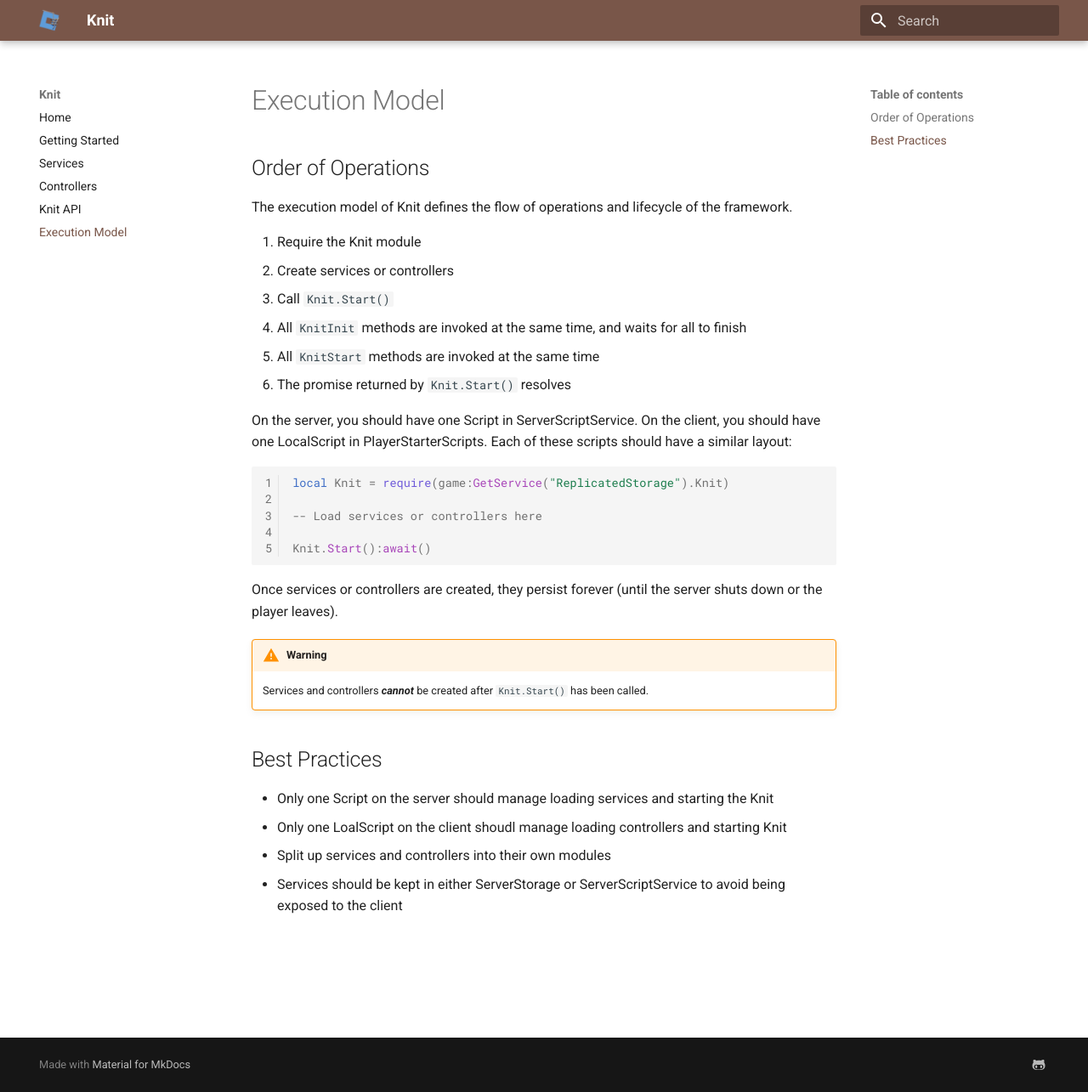
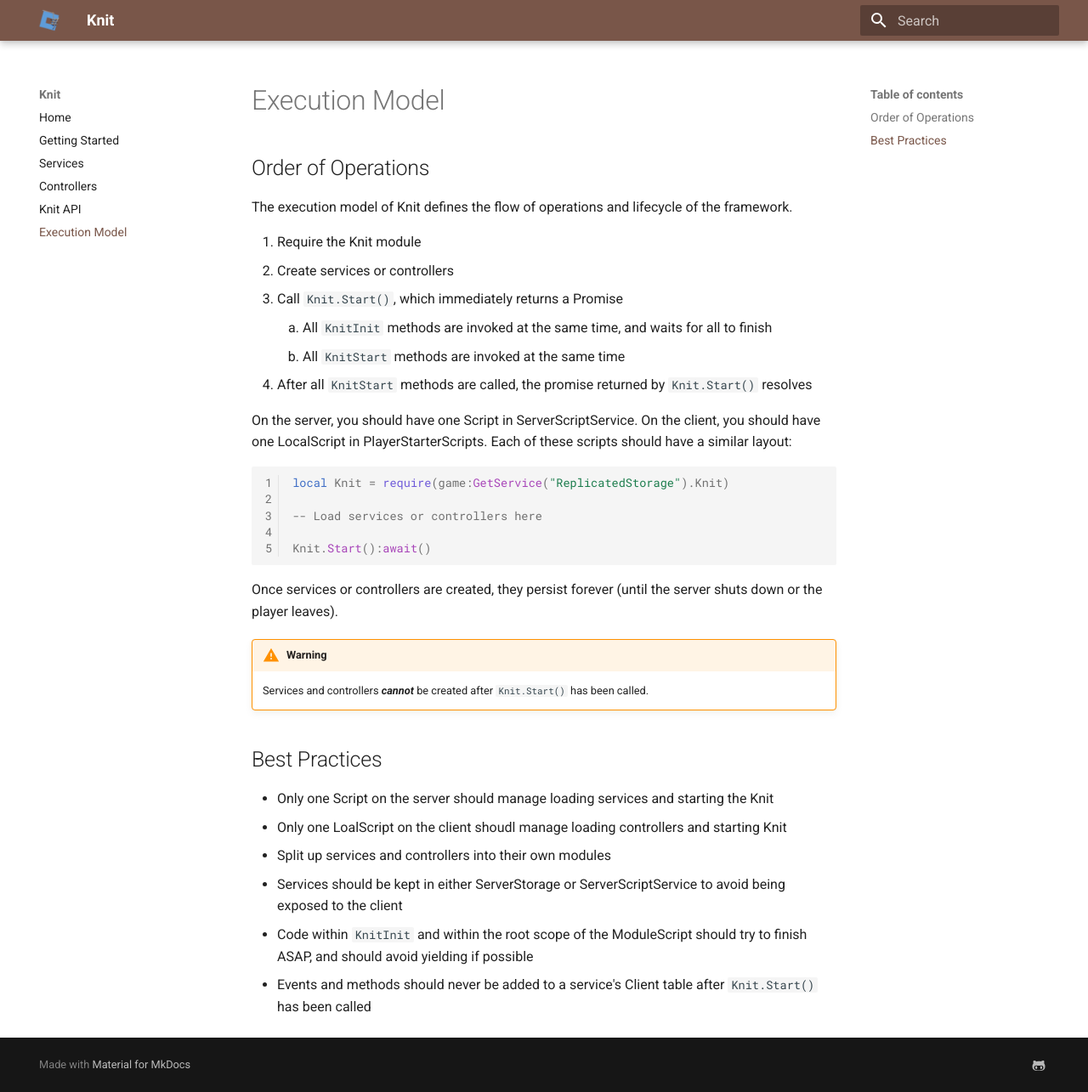
Before and after one commit to Sleitnick/Knit, an MkDocs documentation site: the page built from docs/executionmodel.md, in a window 1280 px wide and 1285 px high. Shown: the whole window at 85% size. Built offline with MkDocs 1.6.1 and Material for MkDocs 9.7.7, drawn with Linux system fonts in a browser that asks for light colours.

Commit message:
Execution model clarification

```diff
--- a/docs/executionmodel.md
+++ b/docs/executionmodel.md
@@ -4,10 +4,10 @@ The execution model of Knit defines the flow of operations and lifecycle of the
 
 1. Require the Knit module
 1. Create services or controllers
-1. Call `Knit.Start()`
-1. All `KnitInit` methods are invoked at the same time, and waits for all to finish
-1. All `KnitStart` methods are invoked at the same time
-1. The promise returned by `Knit.Start()` resolves
+1. Call `Knit.Start()`, which immediately returns a Promise
+	1. All `KnitInit` methods are invoked at the same time, and waits for all to finish
+	1. All `KnitStart` methods are invoked at the same time
+1. After all `KnitStart` methods are called, the promise returned by `Knit.Start()` resolves
 
 On the server, you should have one Script in ServerScriptService. On the client, you should have one LocalScript in PlayerStarterScripts. Each of these scripts should have a similar layout:
 
@@ -29,3 +29,5 @@ Once services or controllers are created, they persist forever (until the server
 - Only one LoalScript on the client shoudl manage loading controllers and starting Knit
 - Split up services and controllers into their own modules
 - Services should be kept in either ServerStorage or ServerScriptService to avoid being exposed to the client
+- Code within `KnitInit` and within the root scope of the ModuleScript should try to finish ASAP, and should avoid yielding if possible
+- Events and methods should never be added to a service's Client table after `Knit.Start()` has been called
```
